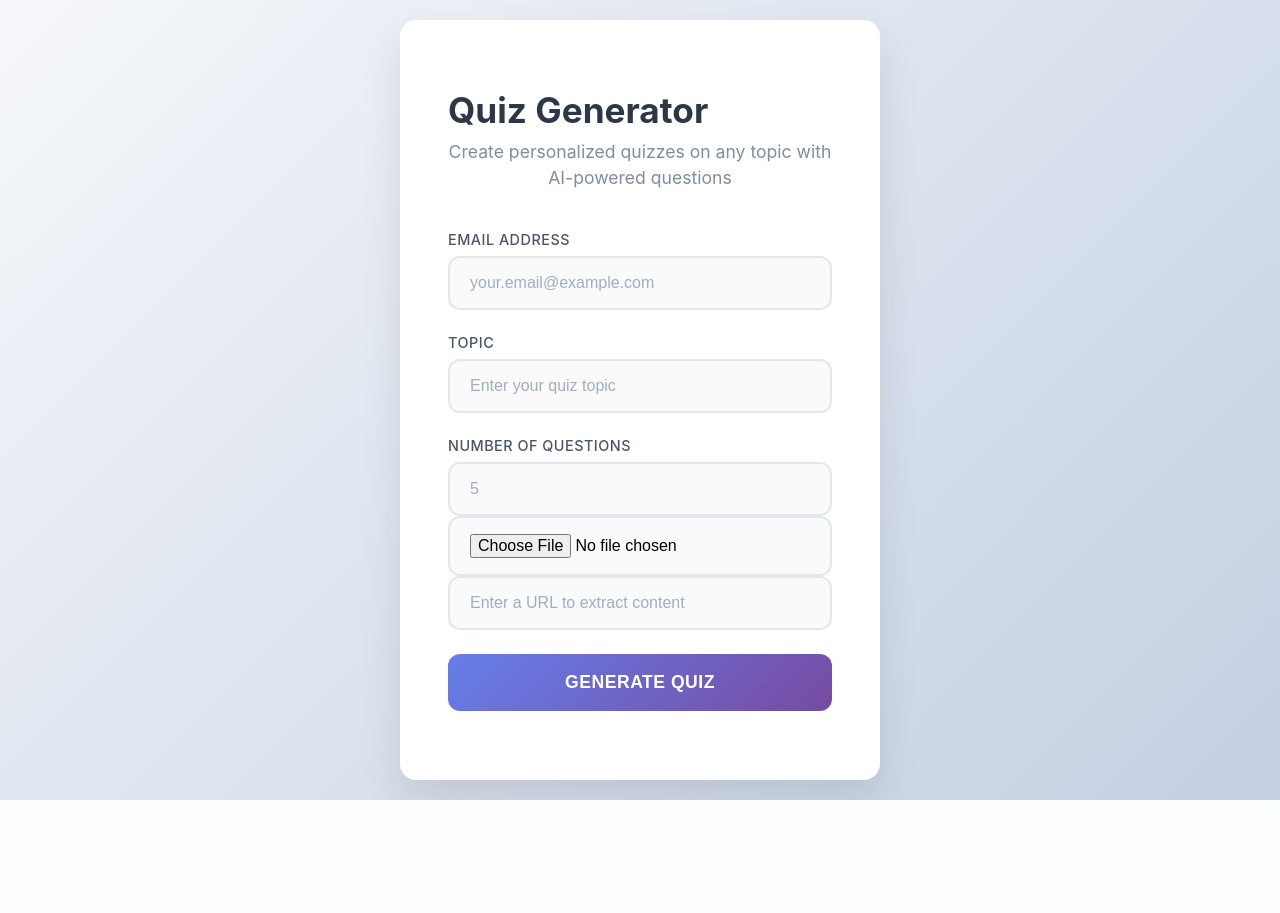
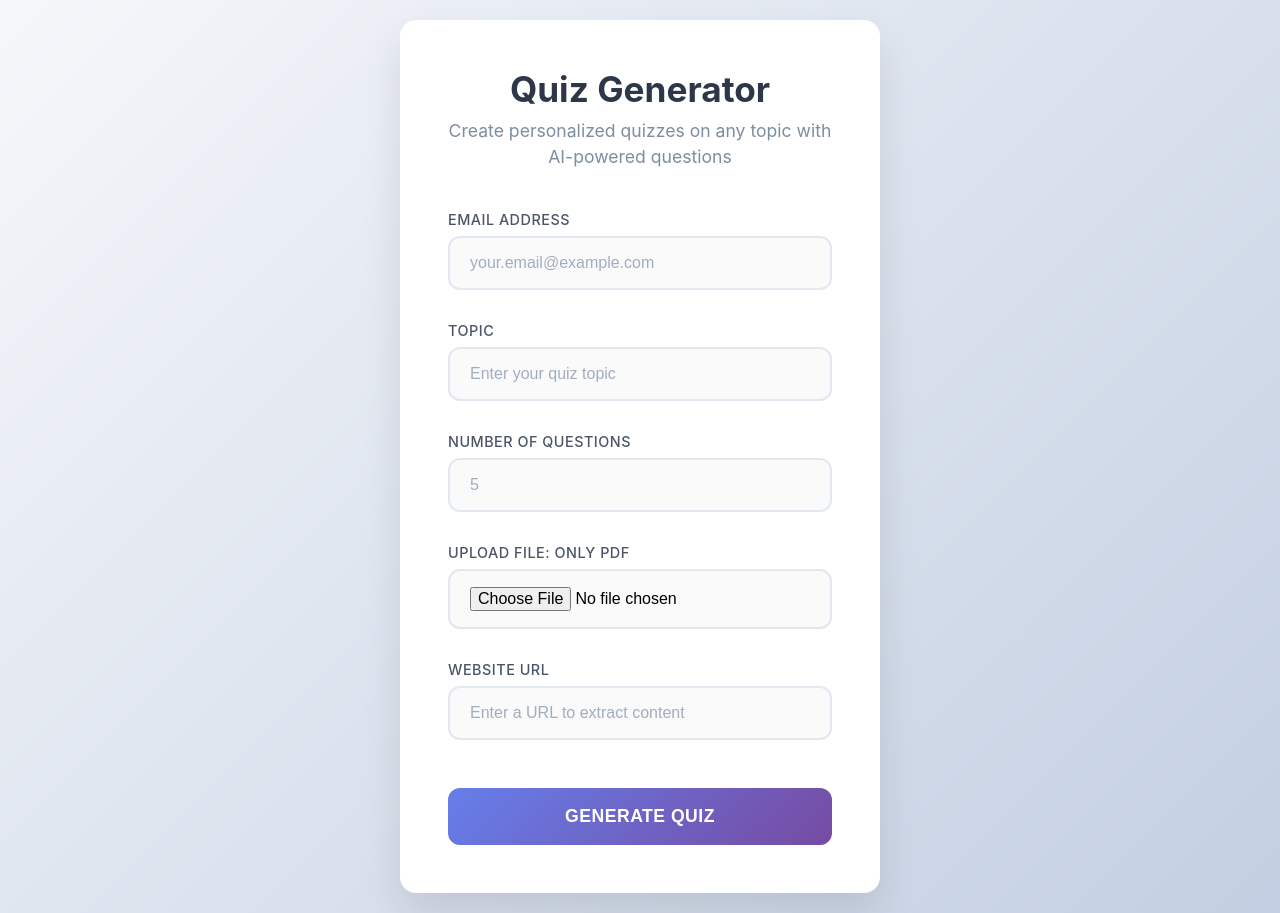
Before and after one commit to daiyankatali-art/thequa, a Flask app: page / in a window 1280 px wide. Before the commit the page ends 800 px from the top, so only its background shows below. Run offline with Flask 3, Linux system fonts and the light colour scheme; some libraries are stand-ins or nearby versions.

Commit message:
Done with everything

```diff
--- a/app.py
+++ b/app.py
@@ -1,143 +1,284 @@
-from flask import Flask, jsonify, render_template, request
+from flask import Flask, jsonify, render_template, request, redirect, url_for,render_template_string
+from flask_mail import Mail, Message
 from google import genai
 from google.genai import types
 import json
 import os
+import requests
+import re
 from dotenv import load_dotenv
 
 app = Flask(__name__)
 
-# Load environment variables from .env file
+# Load environment variables
 load_dotenv()
 API_KEY = os.getenv("API_KEY")
+#print("📧 MAIL USER:", os.getenv("MAIL_USERNAME"))
+#print("🔑 MAIL PASS (first 4 chars):", str(os.getenv("MAIL_PASSWORD"))[:4])  # don’t show full password
 
-# Global variable to hold questions list
-questions_list = ""
+# Email configuration
+app.config['MAIL_SERVER'] = 'smtp.gmail.com'
+app.config['MAIL_PORT'] = 587
+app.config['MAIL_USE_TLS'] = True
+app.config['MAIL_USERNAME'] = os.getenv("MAIL_USERNAME")
+app.config['MAIL_PASSWORD'] = os.getenv("MAIL_PASSWORD")
+app.config['MAIL_DEFAULT_SENDER'] = os.getenv("MAIL_USERNAME")
+
+mail = Mail(app)
+
+# Global variable
+questions_list = []
+
+
+def extract_text_from_url(url):
+    """Extract text from a webpage."""
+    try:
+        headers = {'User-Agent': 'Mozilla/5.0'}
+        response = requests.get(url, headers=headers, timeout=10)
+        response.raise_for_status()
+        html_content = response.text
+
+        # Remove scripts and styles
+        html_content = re.sub(r'<script[^>]*>.*?</script>', '', html_content, flags=re.DOTALL | re.IGNORECASE)
+        html_content = re.sub(r'<style[^>]*>.*?</style>', '', html_content, flags=re.DOTALL | re.IGNORECASE)
+
+        # Remove HTML tags
+        text = re.sub(r'<[^>]+>', ' ', html_content)
+        text = re.sub(r'\s+', ' ', text).strip()
+
+        # Replace entities
+        text = (text.replace('&nbsp;', ' ')
+                    .replace('&amp;', '&')
+                    .replace('&lt;', '<')
+                    .replace('&gt;', '>')
+                    .replace('&quot;', '"')
+                    .replace('&#39;', "'"))
+
+        return text[:5000] if len(text) > 5000 else text
+    except Exception as e:
+        raise Exception(f"Error fetching/processing URL: {str(e)}")
+
 
 @app.route('/')
 def home():
     return render_template('index.html')
 
+
 @app.route('/generate', methods=['POST'])
 def generate():
     email = request.form.get("email")
-    topic = request.form.get("topic")
+    topic = request.form.get("topic", "").strip()
     amount = request.form.get("amount")
-    uploaded_file = request.files.get('file')  # May be None or empty
+    url = request.form.get("url", "").strip()
+    uploaded_file = request.files.get('file')
 
-    # ❌ If neither topic nor file is provided
-    if not topic and (not uploaded_file or uploaded_file.filename == ''):
-        return "❌ Please provide either a topic or upload a PDF file.", 400
+    has_topic = bool(topic)
+    has_url = bool(url)
+    has_file = bool(uploaded_file and uploaded_file.filename.strip())
+
+    if not has_topic and not has_url and not has_file:
+        return "❌ Please provide at least one of: a topic, a URL, or upload a file.", 400
 
     client = genai.Client(api_key=API_KEY)
+    url_content, file_part = "", None
 
-    # 📄 If file uploaded and not empty, read its bytes
-    file_bytes = None
-    file_part = None
-    if uploaded_file and uploaded_file.filename != '':
+    if has_url:
+        if not url.startswith(('http://', 'https://')):
+            url = 'https://' + url
+        url_content = extract_text_from_url(url)
+
+    if has_file:
         file_bytes = uploaded_file.read()
         if len(file_bytes) == 0:
             return "❌ Uploaded file is empty", 400
         file_part = types.Part.from_bytes(data=file_bytes, mime_type='application/pdf')
 
-    # 🧠 Build the prompt
+    # Strict prompt for Gemini
     prompt = f"""
-You are a smart assistant. Based on the input below, generate exactly {amount} short, clear, simple essay-type questions with 1–2 sentence answers.
+You are a question generator.
 
+TASK: Create exactly {amount} short, clear essay-type questions with 1–2 sentence answers.
+
+RULES:
+- Output must be valid JSON only.
+- No markdown, no code blocks, no explanations, no extra text.
+- Use only this format:
+
+[
+  {{"question": "Question 1?", "answer": "Answer 1"}},
+  {{"question": "Question 2?", "answer": "Answer 2"}}
+]
 """
+    if has_topic:
+        prompt += f"\nTOPIC: {topic}"
+    if has_url and url_content:
+        prompt += f"\nURL CONTENT: {url_content}"
+    if has_file:
+        prompt += f"\nFILE: {uploaded_file.filename} (content processed)"
 
-    if topic:
-        prompt += f"TOPIC: {topic}\n"
-
-    prompt += """
-Output ONLY in this JSON format:
-[
-  { "question": "Question 1?", "answer": "Answer 1" },
-  { "question": "Question 2?", "answer": "Answer 2" }
-]
-
-Do NOT include markdown, code blocks, or explanations — just the raw JSON.
-"""
-
-    # 📦 Build contents for Gemini
     contents = []
     if file_part:
         contents.append(file_part)
     contents.append(prompt)
 
     try:
-        response = client.models.generate_content(
-            model="gemini-2.5-flash",
-            contents=contents
-        )
+        response = client.models.generate_content(model="gemini-2.5-flash", contents=contents)
         raw_text = response.text
-        print("📥 Gemini response:", raw_text)
-
         global questions_list
         questions_list = json.loads(raw_text)
 
-        return render_template("question.html", questions=questions_list)
+        return render_template("question.html", questions=questions_list, email=email)
 
-    except json.JSONDecodeError as e:
-        print("❌ JSON parsing error:", e)
+    except json.JSONDecodeError:
         return "⚠️ AI response was not valid JSON.", 500
     except Exception as e:
-        print("❌ Error:", e)
-        return f"⚠️ An error occurred: {str(e)}", 500
+        return f"⚠️ Error: {str(e)}", 500
+
 
 @app.route('/submit-answers', methods=['POST'])
-def Result():
+def result():
     global questions_list
+    client = genai.Client(api_key=API_KEY)
+    user_email = request.form.get("email")
+    user_answers = {k: v for k, v in request.form.items() if k != "email"}
 
-    client = genai.Client(api_key=API_KEY)
-    user_answer = request.form.to_dict()
-    print("📝 User answers:", user_answer)
+    # Strict evaluation prompt
+    ana_prompt = f"""
+You are a strict but helpful evaluator for student quiz answers.
 
-    ana_prompt = f"""
-You are an expert evaluator. Analyze each user answer against the correct answer and provide detailed feedback with scoring.
+TASK: For each question:
+1. Compare the user's answer with the correct answer.
+2. Give a score between 0–10.
+   - 10 = fully correct
+   - 7–9 = mostly correct but with small mistakes
+   - 4–6 = partially correct, missing key details
+   - 1–3 = very weak, vague, or incomplete
+   - 0 = irrelevant, blank, or nonsensical
+3. Write clear, constructive feedback that:
+   - Explains why the score was given
+   - Highlights what the user got right (if anything)
+   - Explains what was missing or incorrect
+   - Suggests how the user could improve their answer next time
 
-QUESTIONS AND ANSWERS: {questions_list}
-USER ANSWERS: {user_answer}
+RULES:
+- Output must be valid JSON only.
+- No markdown, no code blocks, no explanations outside the JSON.
+- Use exactly this structure:
 
-For each question, provide:
-1. A score out of 10
-2. A detailed analysis including:
-   - What the user got right
-   - What was missing or incorrect
-   - Suggestions for improvement
-
-Use this EXACT format:
 [
   {{
     "question": "Question?",
     "answer": "Correct Answer",
     "user_answer": "User's Answer",
     "score": 8,
-    "analysis": "Feedback with scoring explanation"
-  }},
-  ...
+    "analysis": "Your answer mentioned memory management, which is correct, but you missed the part about process scheduling. To improve, explain how the OS handles both resources and processes."
+  }}
 ]
 
-Do NOT include code blocks or markdown.
+QUESTIONS: {questions_list}
+ANSWERS: {user_answers}
 """
 
+
     try:
-        response_ana = client.models.generate_content(
-            model="gemini-2.5-flash",
-            contents=ana_prompt
-        )
+        response_ana = client.models.generate_content(model="gemini-2.5-flash", contents=ana_prompt)
+        ana = json.loads(response_ana.text)
 
-        ana = json.loads(response_ana.text)
-        print("📊 Evaluation result:", ana)
+        return render_template("result.html", ana=ana, email=user_email)
 
-        return render_template("result.html", ana=ana)
-
-    except json.JSONDecodeError as e:
-        print("❌ JSON parsing error:", e)
+    except json.JSONDecodeError:
         return "⚠️ AI analysis was not valid JSON.", 500
     except Exception as e:
-        print("❌ Error:", e)
-        return f"⚠️ An error occurred: {str(e)}", 500
+        return f"⚠️ Error: {str(e)}", 500
+
+
+from flask import render_template_string
+
+@app.route('/send-results', methods=['POST'])
+def send_results():
+    email = request.form.get("email")
+    results_json = request.form.get("results")
+
+    if not email or not results_json:
+        return "⚠️ Missing email or results data.", 400
+
+    try:
+        ana = json.loads(results_json)
+        msg = Message(subject="Your Quiz Results", recipients=[email])
+
+        # Render HTML email similar to result.html
+        html_content = render_template_string("""
+<!DOCTYPE html>
+<html>
+<head>
+    <meta charset="UTF-8">
+    <title>Quiz Results</title>
+    <style>
+        body { font-family: 'Helvetica Neue', Helvetica, Arial, sans-serif; background: #f9f9f9; margin:0; padding:0; }
+        .container { max-width: 700px; margin: 30px auto; background: #ffffff; padding: 25px; border-radius: 10px; box-shadow: 0 4px 12px rgba(0,0,0,0.1); }
+        .header { text-align: center; margin-bottom: 25px; }
+        .header h1 { color: #333333; font-size: 28px; margin-bottom: 5px; }
+        .header p { color: #666666; font-size: 16px; margin-top: 0; }
+        .question-card { border: 1px solid #e0e0e0; border-radius: 8px; padding: 15px; margin-bottom: 20px; background: #fdfdfd; }
+        .question-header { display: flex; justify-content: space-between; align-items: center; margin-bottom: 12px; }
+        .question-number { font-weight: bold; color: #555555; }
+        .question-text { font-weight: 600; color: #222222; flex: 1; margin-left: 10px; }
+        .score-badge { padding: 4px 10px; border-radius: 12px; background: #28a745; color: #ffffff; font-weight: bold; font-size: 0.9em; }
+        .answer-section { margin-bottom: 10px; }
+        .section-title { font-weight: 700; color: #333333; margin-bottom: 4px; }
+        .answer-text { background: #f4f4f4; padding: 8px 12px; border-radius: 6px; font-size: 14px; color: #555555; }
+        @media only screen and (max-width: 600px) {
+            .container { padding: 15px; }
+            .question-header { flex-direction: column; align-items: flex-start; }
+            .question-text { margin-left: 0; margin-top: 5px; }
+        }
+    </style>
+</head>
+<body>
+    <div class="container">
+        <div class="header">
+            <h1>Quiz Results</h1>
+            <p>Review your answers and detailed feedback below.</p>
+        </div>
+        {% for a in ana %}
+        <div class="question-card">
+            <div class="question-header">
+                <div class="question-number">{{ loop.index }}</div>
+                <div class="question-text">{{ a.question }}</div>
+                <div class="score-badge">{{ a.score }}/10</div>
+            </div>
+            <div class="answer-section">
+                <div class="section-title">Correct Answer</div>
+                <div class="answer-text">{{ a.answer }}</div>
+            </div>
+            <div class="answer-section">
+                <div class="section-title">Your Answer</div>
+                <div class="answer-text">{{ a.user_answer }}</div>
+            </div>
+            <div class="answer-section">
+                <div class="section-title">Analysis & Feedback</div>
+                <div class="answer-text">{{ a.analysis }}</div>
+            </div>
+        </div>
+        {% endfor %}
+    </div>
+</body>
+</html>
+""", ana=ana)
+
+
+        msg.html = html_content  # Set HTML content for email
+        mail.send(msg)
+        print(f"✅ Results sent to {email}")
+        return html_content
+
+    except json.JSONDecodeError:
+        return "⚠️ Results data was not valid JSON.", 500
+    except Exception as e:
+        print("❌ Error sending email:", e)
+        return "⚠️ Failed to send results", 500
+
+
 
 if __name__ == '__main__':
     app.run(host="0.0.0.0", debug=True)
--- a/static/style.css
+++ b/static/style.css
@@ -78,7 +78,7 @@
 
 /* Form Styles */
 .form-group {
-    margin-bottom: 24px;
+    margin-bottom: 28px;
 }
 
 label {
@@ -99,6 +100,7 @@
     font-size: 1rem;
     transition: all 0.3s ease;
     background: #fafafa;
+    margin-bottom: 4px;
 }
 
 input:focus {
@@ -111,6 +113,11 @@
 
 input::placeholder {
     color: #a0aec0;
+}
+
+/* File input cursor pointer */
+input[type="file"] {
+    cursor: pointer;
 }
 
 textarea {
@@ -167,6 +174,7 @@
 
 button.full-width {
     width: 100%;
+    margin-top: 16px;
 }
 
 /* Question Styles */
@@ -417,62 +487,9 @@
         font-size: 2rem;
     }
 }
-/* Score Badge Styles - Add this to your existing style.css */
-
-.score-badge {
-    background: #e2e8f0;
-    color: #4a5568;
-    padding: 8px 16px;
-    border-radius: 20px;
-    font-weight: 700;
-    font-size: 0.9rem;
-    margin-left: auto;
-    white-space: nowrap;
+.section-title::before {
+    content: none;
 }
-
-/* Score-based color coding */
-.score-0, .score-1 {
-    background: linear-gradient(135deg, #e53e3e 0%, #c53030 100%);
-    color: white;
+.content.centered h1 {
+    text-align: center;
 }
-
-.score-2 {
-    background: linear-gradient(135deg, #dd6b20 0%, #c05621 100%);
-    color: white;
-}
-
-.score-3 {
-    background: linear-gradient(135deg, #ecc94b 0%, #d69e2e 100%);
-    color: white;
-}
-
-.score-4 {
-    background: linear-gradient(135deg, #48bb78 0%, #38a169 100%);
-    color: white;
-}
-
-.score-5 {
-    background: linear-gradient(135deg, #38a169 0%, #2f855a 100%);
-    color: white;
-}
-
-/* Update question header to accommodate score badge */
-.question-header {
-    display: flex;
-    align-items: center;
-    margin-bottom: 20px;
-    gap: 16px;
-}
-
-@media (max-width: 768px) {
-    .question-header {
-        flex-direction: column;
-        align-items: flex-start;
-        gap: 12px;
-    }
-
-    .score-badge {
-        margin-left: 0;
-        align-self: flex-start;
-    }
-}
--- a/templates/index.html
+++ b/templates/index.html
@@ -25,7 +25,15 @@
                 <div class="form-group">
                     <label for="amount">Number of Questions</label>
                     <input type="number" id="amount" name="amount" placeholder="5" min="1" max="15" required>
-                    <input type ="file" id="file" name="file" accept=".txt,.pdf,.docx,pptx" placeholder="Upload a pdf,word,text or powerpoint file to extract content" >
+                </div>
+
+                <div class="form-group">
+                    <label for="file">Upload File: only pdf</label>
+                    <input type="file" id="file" name="file" accept=".pdf" placeholder="Upload a pdf to extract content" >
+                </div>
+
+                <div class="form-group">
+                    <label for="url">Website URL</label>
                     <input type="url" id="url" name="url" placeholder="Enter a URL to extract content" >
                 </div>
 
--- a/templates/question.html
+++ b/templates/question.html
@@ -18,6 +18,7 @@
 
         <form method="POST" action="/submit-answers">
             <div class="content">
+                <input type="hidden" name="email" value="{{ email }}">
                 {% for q in questions %}
                 <div class="question-item">
                     <div class="question-number">{{ loop.index }}</div>
```
Also changed, not shown: other parts of static/style.css (+63 -0 lines), templates/result.html (+7 -0 lines), 1 other file.
